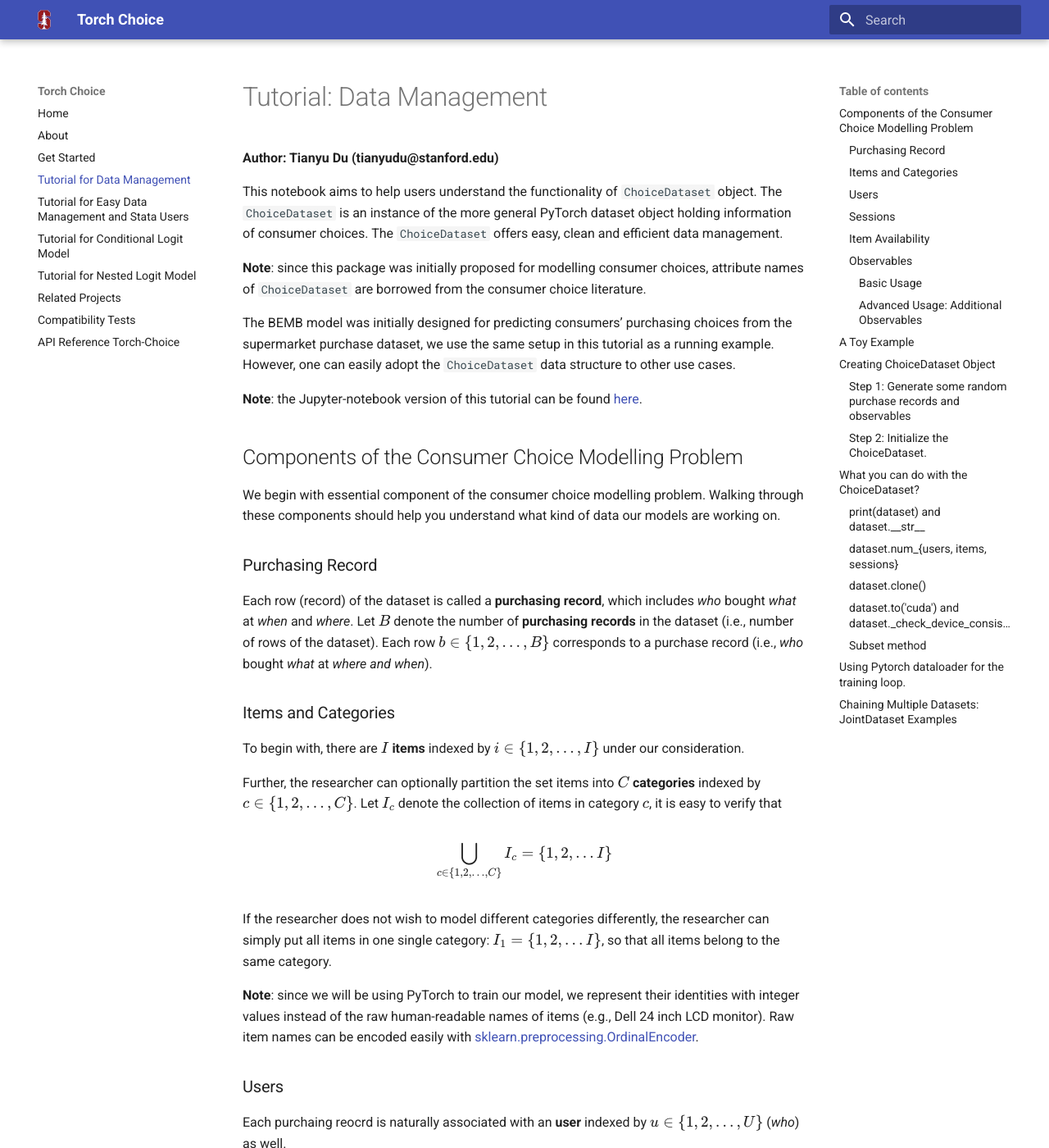
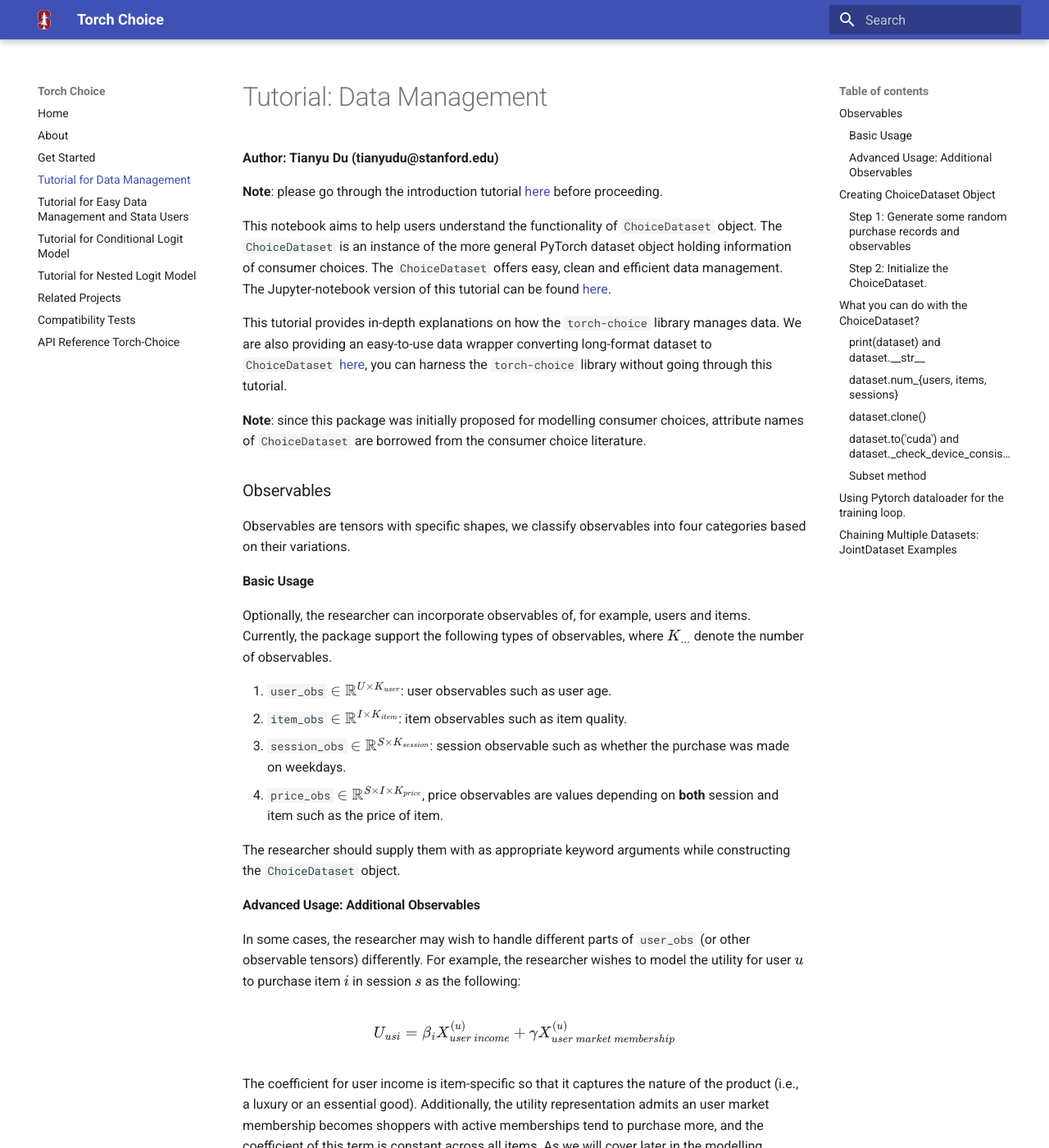
Before and after one commit to gsbDBI/torch-choice, an MkDocs documentation site: the page built from docs_src/data_management.md, in a window 1280 px wide and 1400 px high. Shown: the whole window at 82% size. Built offline with MkDocs 1.6.1 and Material for MkDocs 9.7.7, drawn with Linux system fonts in a browser that asks for light colours; some of the changed text lies outside the part shown.

````diff
--- a/docs_src/data_management.md
+++ b/docs_src/data_management.md
@@ -1,66 +1,26 @@
 # Tutorial: Data Management
 **Author: Tianyu Du (tianyudu@stanford.edu)**
 
+**Note**: please go through the introduction tutorial [here](https://gsbdbi.github.io/torch-choice/intro/) before proceeding.
+
 This notebook aims to help users understand the functionality of `ChoiceDataset` object.
-The `ChoiceDataset` is an instance of the more general PyTorch dataset object holding information of consumer choices. The `ChoiceDataset` offers easy, clean and efficient data management.
+The `ChoiceDataset` is an instance of the more general PyTorch dataset object holding information of consumer choices. The `ChoiceDataset` offers easy, clean and efficient data management. The Jupyter-notebook version of this tutorial can be found [here](https://github.com/gsbDBI/torch-choice/blob/main/tutorials/data_management.ipynb).
+
+This tutorial provides in-depth explanations on how the `torch-choice` library manages data. We are also providing an easy-to-use data wrapper converting long-format dataset to `ChoiceDataset` [here](https://gsbdbi.github.io/torch-choice/easy_data_management/), you can harness the `torch-choice` library without going through this tutorial.
 
 **Note**: since this package was initially proposed for modelling consumer choices, attribute names of `ChoiceDataset` are borrowed from the consumer choice literature.
 
-The BEMB model was initially designed for predicting consumers’ purchasing choices from the supermarket purchase dataset, we use the same setup in this tutorial as a running example. However, one can easily adopt the `ChoiceDataset` data structure to other use cases.
-
-**Note**: the Jupyter-notebook version of this tutorial can be found [here](https://github.com/gsbDBI/torch-choice/blob/main/tutorials/data_management.ipynb).
-
-## Components of the Consumer Choice Modelling Problem
-We begin with essential component of the consumer choice modelling problem. Walking through these components should help you understand what kind of data our models are working on.
-
-### Purchasing Record
-Each row (record) of the dataset is called a **purchasing record**, which includes *who* bought *what* at *when* and *where*.
-Let $B$ denote the number of **purchasing records** in the dataset (i.e., number of rows of the dataset). Each row $b \in \{1,2,\dots, B\}$ corresponds to a purchase record (i.e., *who* bought *what* at *where and when*).
-
-### Items and Categories
-To begin with, there are $I$ **items** indexed by $i \in \{1,2,\dots,I\}$ under our consideration.
-
-Further, the researcher can optionally partition the set items into $C$ **categories** indexed by $c \in \{1,2,\dots,C\}$. Let $I_c$ denote the collection of items in category $c$, it is easy to verify that
-
-$$
-\bigcup_{c \in \{1, 2, \dots, C\}} I_c = \{1, 2, \dots I\}
-$$
-
-If the researcher does not wish to model different categories differently, the researcher can simply put all items in one single category: $I_1 = \{1, 2, \dots I\}$, so that all items belong to the same category.
-
-**Note**: since we will be using PyTorch to train our model, we represent their identities with integer values instead of the raw human-readable names of items (e.g., Dell 24 inch LCD monitor).
-Raw item names can be encoded easily with [sklearn.preprocessing.OrdinalEncoder](https://scikit-learn.org/stable/modules/generated/sklearn.preprocessing.OrdinalEncoder.html).
-
-### Users
-Each purchaing reocrd is naturally associated with an **user** indexed by $u \in \{1,2,\dots,U\}$ (*who*) as well.
-
-### Sessions
-Our data structure encompasses *where and when* using a notion called **session** indexed by $s \in \{1,2,\dots, S\}$.
-For example, when the data came from a single store over the period of a year. In this case, the notion of *where* does not matter that much, and session $s$ is simply the date of purchase.
-
-Another example is that we have the purchase record from different stores, the session $s$ can be defined as a pair of *(date, store)* instead.
-
-If the researcher does not wish to handle records from different sessions differently, the researcher can assign the same session ID to all rows of the dataset.
-
-To summarize, each purchasing record $b$ in the dataset is characterized by a user-session-item tuple $(u, s, i)$.
-
-When there are multiple items bought by the same user in the same session, there will be multiple rows in the dataset with the same $(u, s)$ corresponding to the same receipt.
-
-### Item Availability
-It is not necessarily that all items are available in every session, items can get out-of-stock in particular sessions.
-
-To handle these cases, the researcher can *optionally* provide a boolean tensor $\in \{\texttt{True}, \texttt{False}\}^{S\times I}$ to indicate which items are available for purchasing in each session.
-While predicting the purchase probabilities, the model sets the probability for these unavailable items to zero and normalizes probabilities among available items.
-If the item availability is not provided, the model assumes all items are available in all sessions.
 
 ### Observables
+Observables are tensors with specific shapes, we classify observables into four categories based on their variations.
+
 #### Basic Usage
 Optionally, the researcher can incorporate observables of, for example, users and items. Currently, the package support the following types of observables, where $K_{...}$ denote the number of observables.
 
-1. `user_obs` $\in \mathbb{R}^{U\times K_{user}}$
-2. `item_obs` $\in \mathbb{R}^{I\times K_{item}}$
-3. `session_obs` $\in \mathbb{R}^{S \times K_{session}}$
-4. `price_obs` $\in \mathbb{R}^{S \times I \times K_{price}}$, price observables are values depending on **both** session and item.
+1. `user_obs` $\in \mathbb{R}^{U\times K_{user}}$: user observables such as user age.
+2. `item_obs` $\in \mathbb{R}^{I\times K_{item}}$: item observables such as item quality.
+3. `session_obs` $\in \mathbb{R}^{S \times K_{session}}$: session observable such as whether the purchase was made on weekdays.
+4. `price_obs` $\in \mathbb{R}^{S \times I \times K_{price}}$, price observables are values depending on **both** session and item such as the price of item.
 
 The researcher should supply them with as appropriate keyword arguments while constructing the `ChoiceDataset` object.
 
@@ -75,33 +35,6 @@ $$
 The coefficient for user income is item-specific so that it captures the nature of the product (i.e., a luxury or an essential good). Additionally, the utility representation admits an user market membership becomes shoppers with active memberships tend to purchase more, and the coefficient of this term is constant across all items.
 As we will cover later in the modelling section, we need to supply two user observable tensors in this case for the model to build coefficient with different levels of variations (i.e., item-specific coefficients versus constant coefficients). In this case, the researcher needs to supply two tensors `user_income` and `user_market_membership` as keyword arguments to the `ChoiceDataset` constructor.
 The `ChoiceDataset` handles multiple user/item/session/price observables internally, for example, every keyword arguments passed into `ChoiceDataset` with name starting with `item_` (except for the reserved `item_availability`) will be treated as item observable tensors. All keywords with names starting `user_`, `session_` and `price_` (except for reserved names like `user_index` and `session_index` mentioned above) will be interpreted as user/session/price observable tensors.
-
-
-## A Toy Example
-Suppose we have a dataset of purchase history from two stores (Store A and B) on two dates (Sep 16 and 17), both stores sell {apple, banana, orange} (`num_items=3`) and there are three people came to those stores between Sep 16 and 17.
-
-| user_index | session_index       | item_index  |
-| ---------- | ------------------- | ------ |
-| Amy        | Sep-17-2021-Store-A | banana |
-| Ben        | Sep-17-2021-Store-B | apple  |
-| Ben        | Sep-16-2021-Store-A | orange |
-| Charlie    | Sep-16-2021-Store-B | apple  |
-| Charlie    | Sep-16-2021-Store-B | orange |
-
-**NOTE**: For demonstration purpose, the example dataset has `user_index`, `session_index` and `item_index` as strings, they should be consecutive integers in actual production. One can easily convert them to integers using `sklearn.preprocessing.LabelEncoder`.
-
-In the example above,
-- `user_index=[0,1,1,2,2]` (with encoding `0=Amy, 1=Ben, 2=Charlie`),
-- `session_index=[0,1,2,3,3]` (with encoding `0=Sep-17-2021-Store-A, 1=Sep-17-2021-Store-B, 2=Sep-16-2021-Store-A, 3=Sep-16-2021-Store-B`),
-- `item_index=[0,1,2,1,2]` (with encoding `0=banana, 1=apple, 2=orange`).
-
-Suppose we believe people's purchasing decision depends on nutrition levels of these fruits, suppose apple has the highest nutrition level and banana has the lowest one, we can add
-
-`item_obs=[[1.5], [12.0], [3.3]]` $\in \mathbb{R}^{3\times 1}$. The shape of this tensor is number-of-items by number-of-observable.
-
-
-**NOTE**: If someone went to one store and bought multiple items (e.g., Charlie bought both apple and orange at Store B on Sep-16), we include them as separate rows in the dataset and model them independently.
-
 
 
 ```python
````
Also changed, not shown: docs_src/index.md (+8 -4 lines), 2 other files.
